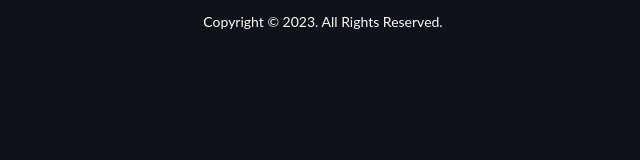
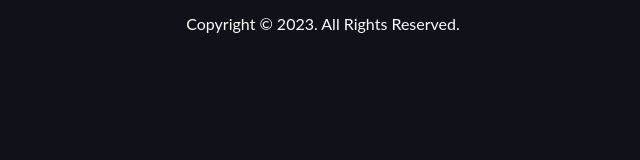
Before and after one commit to GeorgiosDoudouliakis/movie-trends, a Vue app: page / in a window 1280 px wide. Shown: the top 160 px of the page, without its empty margins (317-957 px from the left). Built offline with nearby package versions, Linux system fonts and the light colour scheme.

Commit message:
Change font size on footer

```diff
--- a/src/components/TheFooter.vue
+++ b/src/components/TheFooter.vue
@@ -1,5 +1,5 @@
 <template>
-  <footer class="text-center text-sm py-3">
+  <footer class="text-center text-base py-3">
     <p>Copyright &copy; {{ currentDate }}. All Rights Reserved.</p>
   </footer>
 </template>
```
